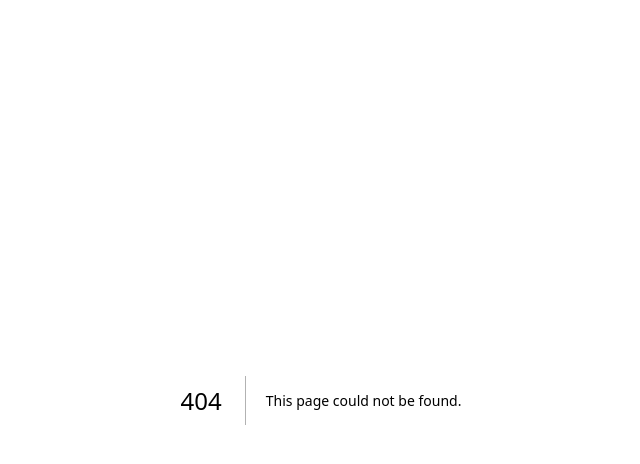
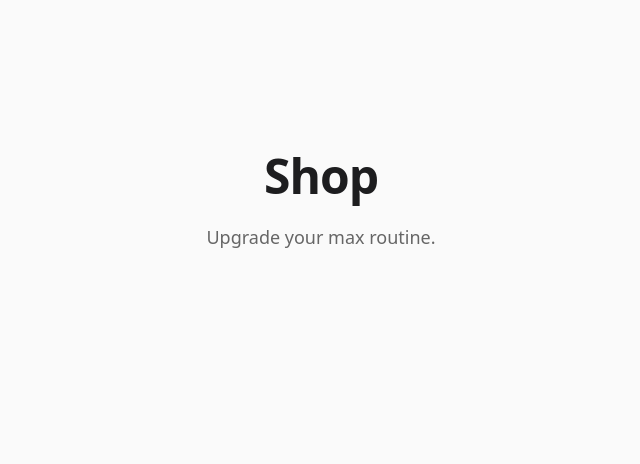
Before and after one commit to princecharming001/maxweb, a Next.js app: page /shop in a window 1280 px wide. Before the commit this address had no page. Shown: the top 464 px of the page, without its empty margins (319-959 px from the left). Built offline with nearby package versions, Linux system fonts and the light colour scheme.

Commit message:
shop page + shopify integration + navbar link

```diff
--- /dev/null
+++ b/app/shop/page.tsx
@@ -0,0 +1,136 @@
+"use client";
+
+import { useEffect } from "react";
+
+export default function ShopPage() {
+  useEffect(() => {
+    const scriptURL =
+      "https://sdks.shopifycdn.com/buy-button/latest/buy-button-storefront.min.js";
+
+    function ShopifyBuyInit() {
+      const client = (window as any).ShopifyBuy.buildClient({
+        domain: "vjxudc-uq.myshopify.com",
+        storefrontAccessToken: "0ab45ee50dcb1bd6451b70db521ba805",
+      });
+
+      (window as any).ShopifyBuy.UI.onReady(client).then((ui: any) => {
+        ui.createComponent("product", {
+          id: "15032991482226",
+          node: document.getElementById("product-component-1777153394999"),
+          moneyFormat: "%24%7B%7Bamount%7D%7D",
+          options: {
+            product: {
+              styles: {
+                product: {
+                  "@media (min-width: 601px)": {
+                    "max-width": "360px",
+                    "margin-left": "0px",
+                    "margin-bottom": "50px",
+                  },
+                },
+                button: {
+                  "background-color": "#272927",
+                  ":hover": { "background-color": "#424642" },
+                  ":focus": { "background-color": "#424642" },
+                  "border-radius": "0px",
+                  "padding-left": "80px",
+                  "padding-right": "80px",
+                },
+              },
+              text: {
+                button: "Add to cart",
+              },
+            },
+            cart: {
+              styles: {
+                button: {
+                  "background-color": "#272927",
+                  ":hover": { "background-color": "#424642" },
+                  ":focus": { "background-color": "#424642" },
+                  "border-radius": "0px",
+                },
+              },
+              text: {
+                total: "Subtotal",
+                button: "Checkout",
+              },
+            },
+            toggle: {
+              styles: {
+                toggle: {
+                  "background-color": "#272927",
+                  ":hover": { "background-color": "#424642" },
+                  ":focus": { "background-color": "#424642" },
+                },
+              },
+            },
+          },
+        });
+      });
+    }
+
+    if ((window as any).ShopifyBuy?.UI) {
+      ShopifyBuyInit();
+    } else {
+      const script = document.createElement("script");
+      script.async = true;
+      script.src = scriptURL;
+      document.body.appendChild(script);
+      script.onload = ShopifyBuyInit;
+    }
+  }, []);
+
+  return (
+    <main
+      style={{
+        minHeight: "100vh",
+        padding: "140px 24px 80px",
+      }}
+    >
+      <section
+        style={{
+          maxWidth: "1200px",
+          margin: "0 auto",
+        }}
+      >
+        <div
+          style={{
+            textAlign: "center",
+            marginBottom: "48px",
+          }}
+        >
+          <h1
+            style={{
+              fontSize: "48px",
+              marginBottom: "12px",
+              fontWeight: 600,
+              letterSpacing: "-1px",
+            }}
+          >
+            Shop
+          </h1>
+
+          <p
+            style={{
+              color: "#666",
+              fontSize: "18px",
+            }}
+          >
+            Upgrade your max routine.
+          </p>
+        </div>
+
+        <div
+          style={{
+            display: "flex",
+            gap: "24px",
+            flexWrap: "wrap",
+            justifyContent: "flex-start",
+          }}
+        >
+          <div id="product-component-1777153394999"></div>
+        </div>
+      </section>
+    </main>
+  );
+}
--- a/components/Navbar.tsx
+++ b/components/Navbar.tsx
@@ -48,6 +48,12 @@ export default function Navbar() {
             Waitlist
           </a>
           <Link
+  href="/shop"
+  className="hover:text-foreground transition-colors"
+>
+  Shop
+</Link>
+          <Link
             href="/ugc-creators"
             className="hover:text-foreground transition-colors"
           >
@@ -56,12 +62,20 @@ export default function Navbar() {
         </div>
 
         <div className="flex items-center justify-end gap-3">
-          <Link
-            href="/signup"
-            className="bg-foreground text-background text-[13px] px-5 py-1.5 rounded-full hover:bg-foreground/85 transition-colors"
-          >
-            Get Started
+  <Link
+    href="/shop"
+    className="text-[13px] px-4 py-1.5 rounded-full border border-border hover:bg-foreground/5 transition-colors"
+  >
+    Shop
+  </Link>
+
+  <Link
+    href="/signup"
+    className="bg-foreground text-background text-[13px] px-5 py-1.5 rounded-full hover:bg-foreground/85 transition-colors"
+  >
+    Get Started
           </Link>
+
 
           <button
             onClick={() => setMenuOpen(!menuOpen)}
```
